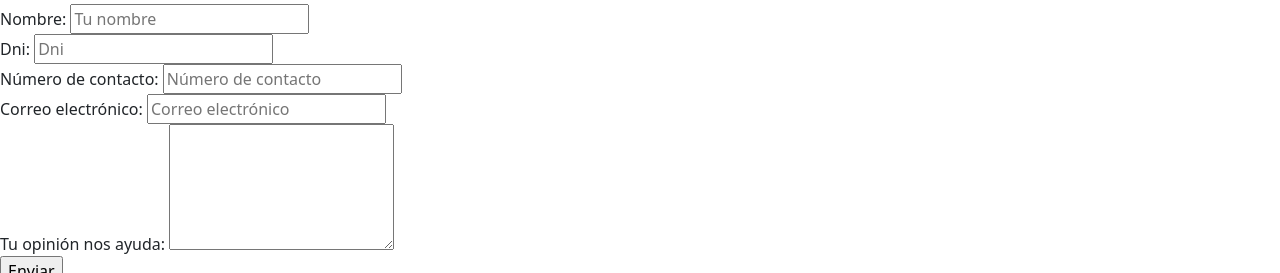
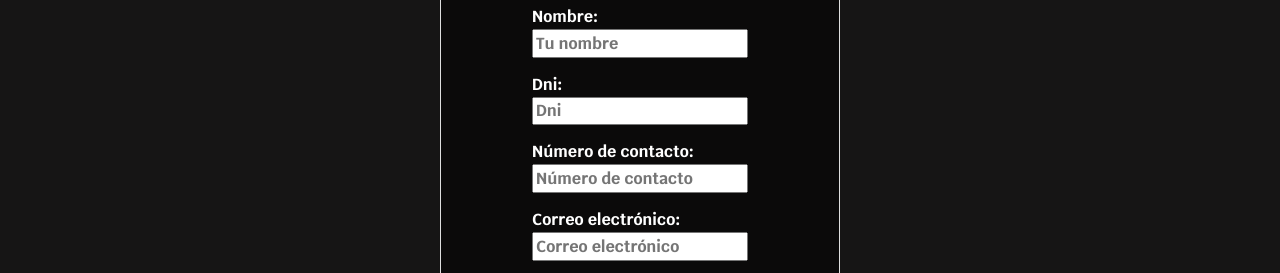
Before and after one commit to leandro8a2023/coderentregas, a plain HTML site: page pages/contacto.html in a window 1280 px wide. Shown: the part 145-418 px from the top of the page. Drawn offline with Linux system fonts and the light colour scheme; the site is published under a folder, as on GitHub Pages, so addresses that start at the root find nothing.

Commit message:
enlaces-css

```diff
--- a/css/styles.css
+++ b/css/styles.css
@@ -68,6 +68,7 @@ h3{
 p{
     color: white;
 }
+
 footer{
     background-color: black;
     border: none;
--- a/pages/contacto.html
+++ b/pages/contacto.html
@@ -6,7 +6,7 @@
     <meta name="viewport" content="width=device-width, initial-scale=1.0" />
     <link rel="stylesheet" href="../css/bootstrap.min.css" />
     <script src="../js/bootstrap.min.js"></script>
-    <link href="/css/styles.css" rel="stylesheet" type="text/css" />
+    <link href="../css/styles.css" rel="stylesheet" type="text/css" />
     <title>Contacto</title>
   </head>
   <body>
```
Also changed, not shown: index.html (+2 -2 lines), pages/ilgiro.html (+1 -1 lines), pages/lavuelta.html (+1 -1 lines), pages/tourthefrance.html (+1 -1 lines).
